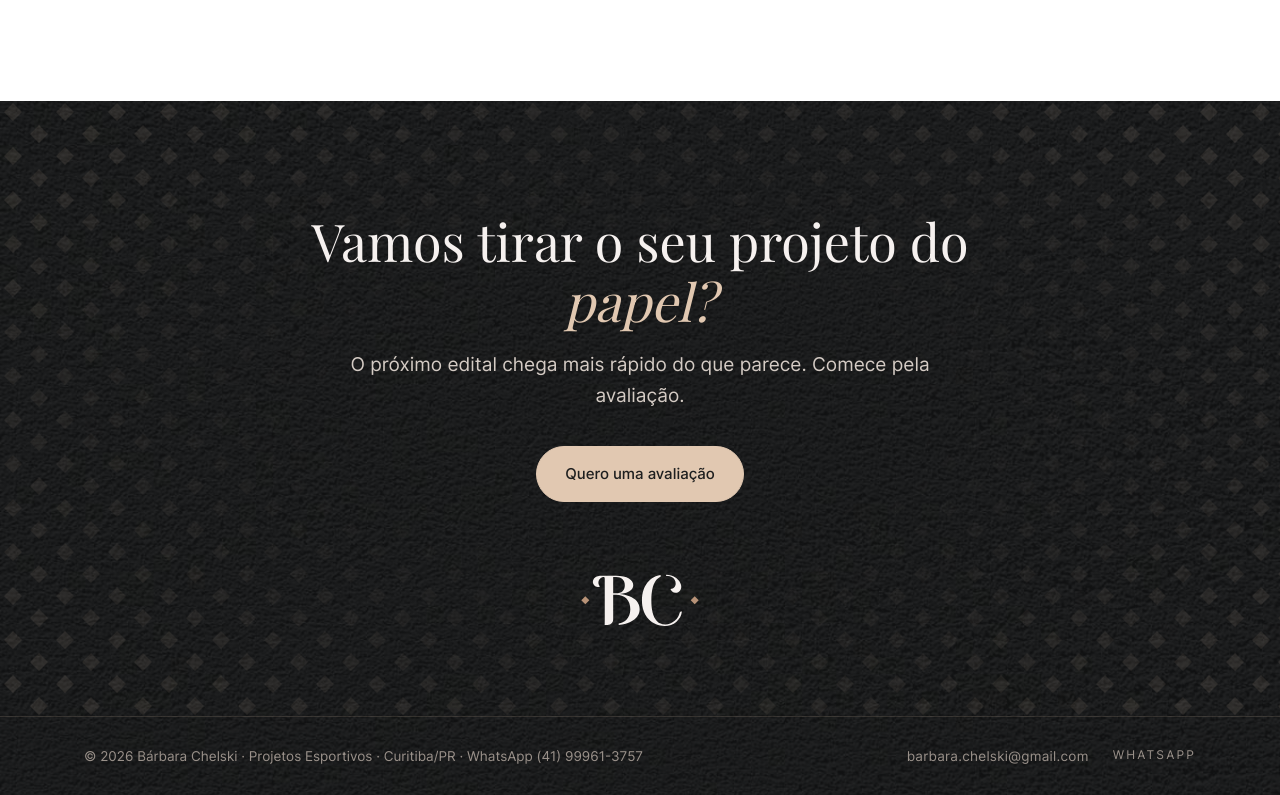
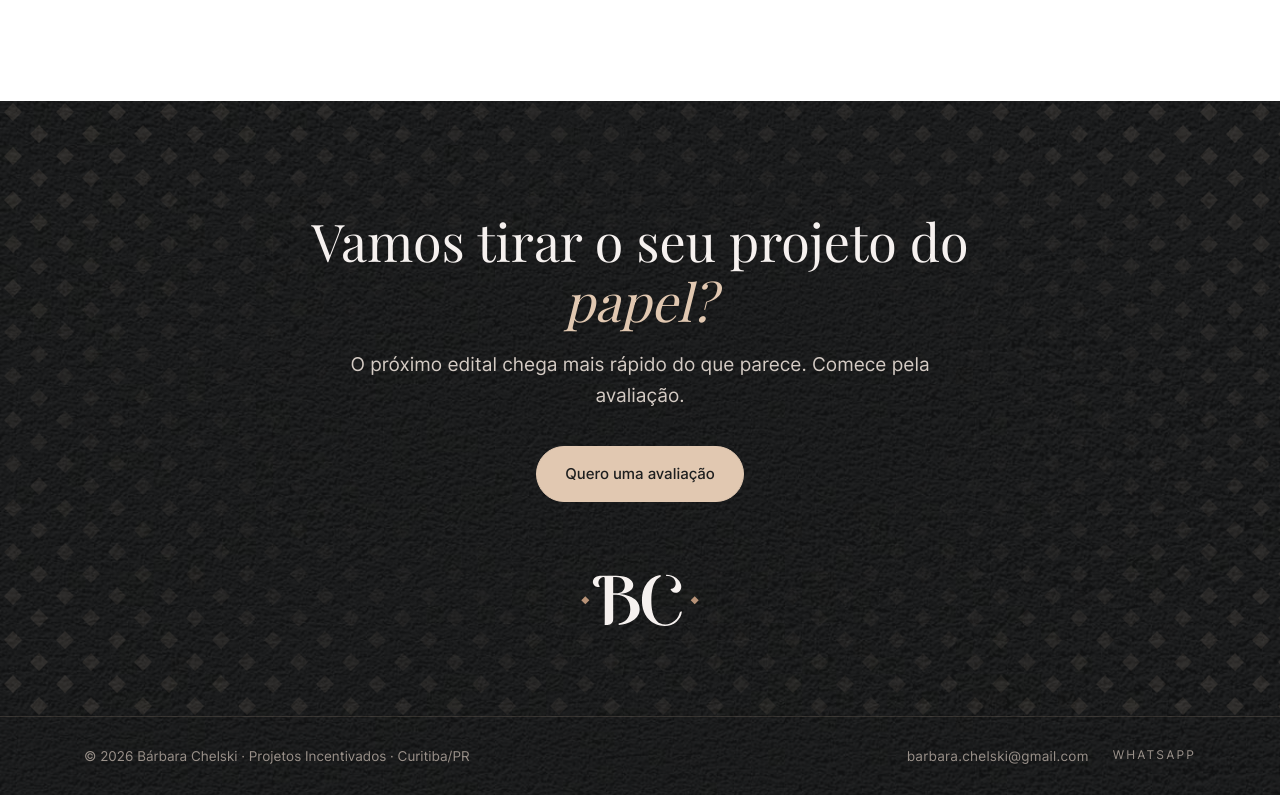
Before and after one commit to barbarachelski/barbara.chelski, a plain HTML site: page index.html in a window 1280 px wide. Shown: the part 8778-9573 px from the top of the page. Drawn offline with Linux system fonts and the light colour scheme; a web font is replaced by a local one.

Commit message:
Rodapé: Projetos Incentivados, sem número
Co-Authored-By: Claude Opus 5.5 <noreply@anthropic.com>
Claude-Session: https://claude.ai/code/session_01KMMwaBXe2Uj9RhvZFGutdP

```diff
--- a/index.html
+++ b/index.html
@@ -492,7 +492,7 @@ footer{background:linear-gradient(rgba(30,31,31,.55),rgba(30,31,31,.55)),url("im
 
 <footer>
  <div class="wrap foot">
-  <span>© 2026 Bárbara Chelski · Projetos Esportivos · Curitiba/PR · WhatsApp (41) 99961-3757</span>
+  <span>© 2026 Bárbara Chelski · Projetos Incentivados · Curitiba/PR</span>
   <div class="foot-links">
    <a href="mailto:barbara.chelski@gmail.com">barbara.chelski@gmail.com</a>
    <a href="https://wa.me/5541999613757?text=Ol%C3%A1%2C%20B%C3%A1rbara%21%20Vi%20seu%20site%20e%20quero%20saber%20mais%20sobre%20projetos%20para%20o%20Proesporte." target="_blank" rel="noopener">WhatsApp</a>
```
